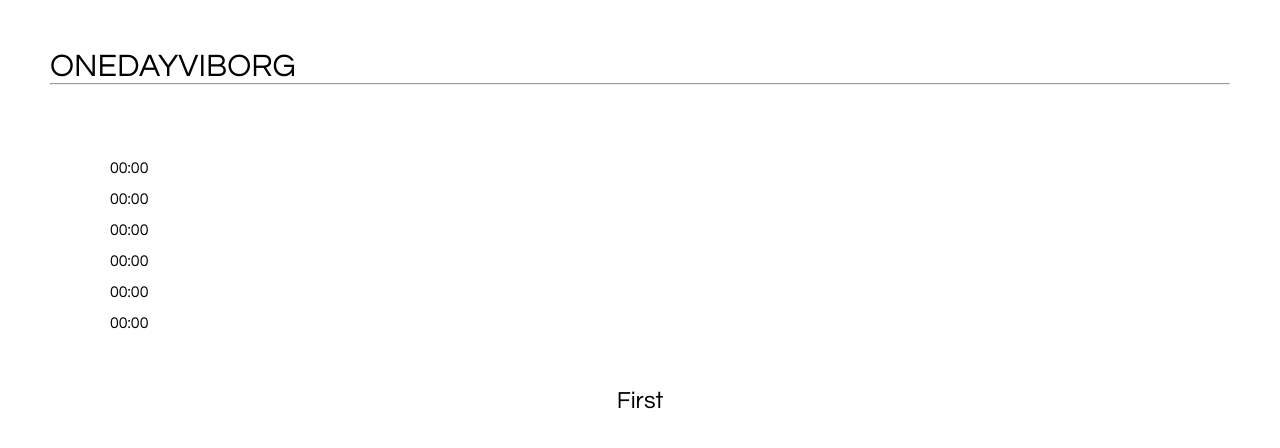
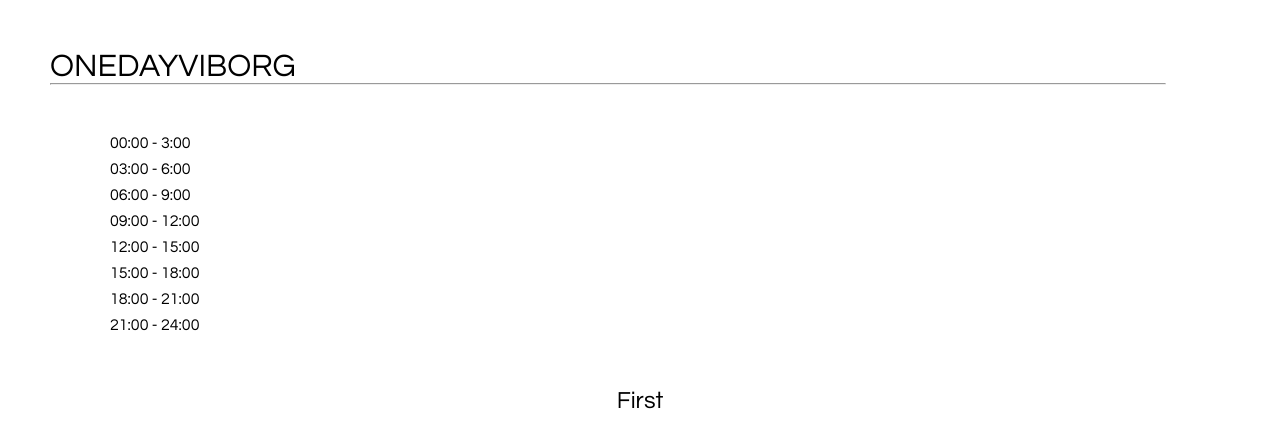
Before and after one commit to monotonalmusic/oneday, a plain HTML site: page index.html in a window 1280 px wide. Drawn offline with Linux system fonts and the light colour scheme.

Commit message:
small changes to html

```diff
--- a/index.html
+++ b/index.html
@@ -9,17 +9,19 @@
   </head>
   <body>
     <div class="container">
-        <header>
-            <h1>ONEDAYVIBORG</h1>
-            <hr class="header-footer-hr">
-        </header>
+      <header>
+        <h1>ONEDAYVIBORG</h1>
+        <hr class="header-footer-hr" />
+      </header>
       <div class="time-div">
-        <p>00:00</p>
-        <p>00:00</p>
-        <p>00:00</p>
-        <p>00:00</p>
-        <p>00:00</p>
-        <p>00:00</p>
+        <p>00:00 - 3:00</p>
+        <p>03:00 - 6:00</p>
+        <p>06:00 - 9:00</p>
+        <p>09:00 - 12:00</p>
+        <p>12:00 - 15:00</p>
+        <p>15:00 - 18:00</p>
+        <p>18:00 - 21:00</p>
+        <p>21:00 - 24:00</p>
       </div>
       <section class="one">
         <h1>First</h1>
@@ -36,10 +38,10 @@
       <section class="four">
         <h1>Fourth</h1>
       </section>
-      <hr />
-      <footer>
-        <p>Footer</p>
-      </footer>
+      <section class="footer">
+        <hr class="header-footer-hr" />
+        <h1>Footer</h1>
+      </section>
     </div>
   </body>
 </html>
--- a/style.css
+++ b/style.css
@@ -19,15 +19,22 @@ section {
 }
 
 header {
-  width: 100%;
+  width: 95%;
   padding: 50px;
   position: fixed;
+  background-color: white;
 }
 
 .header-footer-hr {
-    margin: auto;
-    width: 100%;
+  margin: auto;
+  width: 100%;
+}
 
+.footer {
+  padding: 50px;
+  height: 50vh;
+  display: flex;
+  flex-flow: column;
 }
 
 hr {
@@ -42,11 +49,11 @@ hr {
 }
 
 .time-div {
-    display: flex;
-    flex-flow: column;
-    gap: 15px;
+  display: flex;
+  flex-flow: column;
+  gap: 10px;
   position: fixed;
-  top: 150px;
+  top: 125px;
   left: 100px;
   color: black;
   padding: 10px;
```
